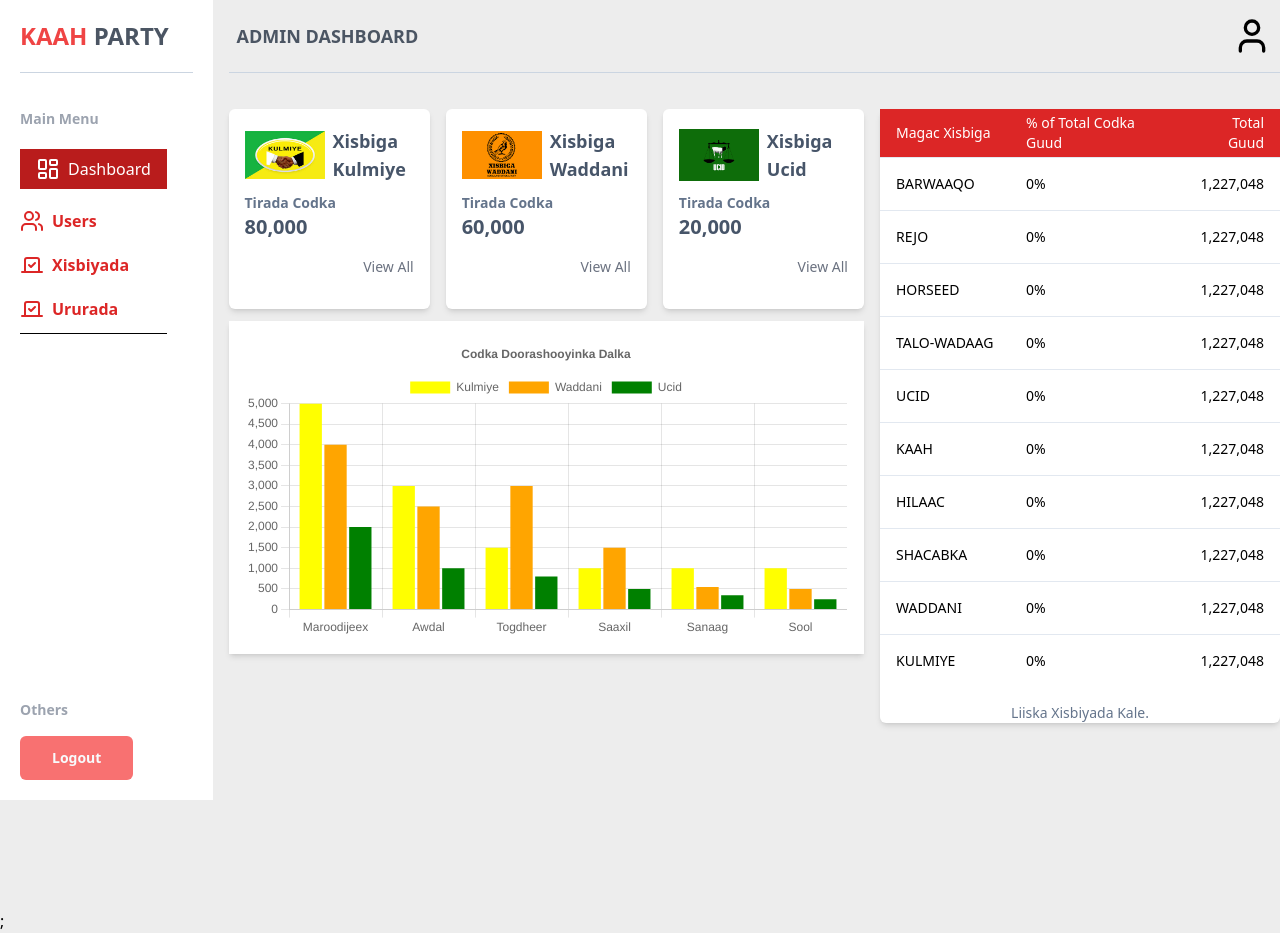
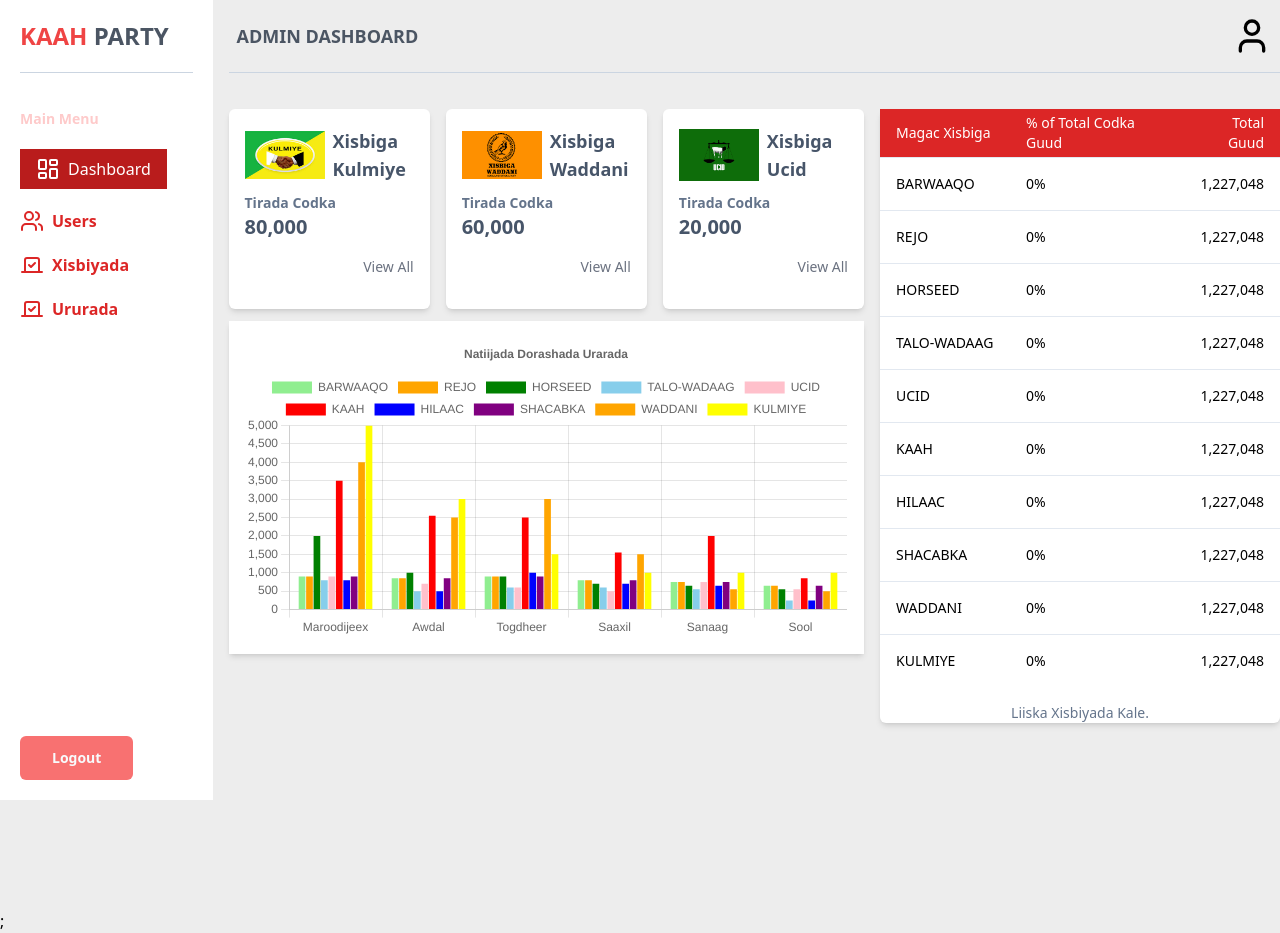
Before and after one commit to mohamein/voting_management_system, a React (Vite) app in the folder frontend/: page / in a window 1280 px wide. Built offline with nearby package versions, Linux system fonts and the light colour scheme; the HTML template or start-up script is replaced by a standard one.

Commit message:
frontend changes

```diff
--- a/frontend/src/components/Main.jsx
+++ b/frontend/src/components/Main.jsx
@@ -1,13 +1,13 @@
 import AllParties from './AllParties';
 import Cards from './Cards';
-import Charts from './Charts';
+import PartiesGraph from './PartiesGraph';
 
 const Main = () => {
   return (
     <div className="flex justify-between gap-4">
-      <div className="flex flex-1 flex-col gap-3">
+      <div className="flex flex-1 flex-col w-full gap-3">
         <Cards />
-        <Charts />
+        <PartiesGraph />
       </div>
       {/* Charts and Listing */}
       <div className="w-[400px] h-[200px]">
--- a/frontend/src/components/PartiesGraph.jsx
+++ b/frontend/src/components/PartiesGraph.jsx
@@ -26,7 +26,7 @@
     },
     title: {
       display: true,
-      text: 'Natiijada Dorashada Axsabta',
+      text: 'Natiijada Dorashada Urarada',
     },
   },
 };
@@ -37,44 +37,54 @@
   labels,
   datasets: [
     {
-      label: 'Kulmiye',
-      data: [5000, 3000, 1500, 1000, 1000, 1000],
-      backgroundColor: 'yellow',
+      label: 'BARWAAQO',
+      data: [900, 850, 900, 800, 750, 650],
+      backgroundColor: 'lightgreen',
     },
     {
-      label: 'Waddani',
+      label: 'REJO',
+      data: [900, 850, 900, 800, 750, 650],
+      backgroundColor: 'orange',
+    },
+    {
+      label: 'HORSEED',
+      backgroundColor: 'green',
+      data: [2000, 1000, 900, 700, 650, 550],
+    },
+    {
+      label: 'TALO-WADAAG',
+      data: [800, 500, 600, 600, 550, 250],
+      backgroundColor: 'skyblue',
+    },
+    {
+      label: 'UCID',
+      data: [900, 700, 600, 500, 750, 550],
+      backgroundColor: 'pink',
+    },
+    {
+      label: 'KAAH',
+      data: [3500, 2550, 2500, 1550, 2000, 850],
+      backgroundColor: 'red',
+    },
+    {
+      label: 'HILAAC',
+      data: [800, 500, 1000, 700, 650, 250],
+      backgroundColor: 'blue',
+    },
+    {
+      label: 'SHACABKA',
+      data: [900, 850, 900, 800, 750, 650],
+      backgroundColor: 'purple',
+    },
+    {
+      label: 'WADDANI',
       data: [4000, 2500, 3000, 1500, 550, 500],
       backgroundColor: 'orange',
     },
     {
-      label: 'Kaah',
-      data: [3500, 2550, 2500, 1550, 2000, 850],
-      backgroundColor: 'red',
-    },
-    {
-      label: 'Horseed',
-      data: [800, 500, 600, 600, 550, 250],
-      backgroundColor: 'skyblue',
-    },
-    {
-      label: 'Hilaac',
-      data: [900, 700, 600, 500, 750, 550],
-      backgroundColor: 'pink',
-    },
-    {
-      label: 'Ucid',
-      data: [2000, 1000, 900, 700, 650, 550],
-      backgroundColor: 'green',
-    },
-    {
-      label: 'Barwaaqo',
-      data: [800, 500, 1000, 700, 650, 250],
-      backgroundColor: 'blue',
-    },
-    {
-      label: 'Rajo',
-      data: [900, 850, 900, 800, 750, 650],
-      backgroundColor: 'orange',
+      label: 'KULMIYE',
+      data: [5000, 3000, 1500, 1000, 1000, 1000],
+      backgroundColor: 'yellow',
     },
   ],
 };
--- a/frontend/src/components/Sidebar.jsx
+++ b/frontend/src/components/Sidebar.jsx
@@ -19,8 +19,8 @@
         </div>
 
         <nav className="flex flex-col items-start justify-between h-full">
-          <ul className="flex flex-col space-y-5 border-b border-black pb-3">
-            <h3 className="text-gray-400 text-sm font-bold">Main Menu</h3>
+          <ul className="flex flex-col space-y-5 ">
+            <h3 className="text-red-200 text-sm font-bold">Main Menu</h3>
 
             <NavLink
               className={({ isActive }) =>
@@ -68,9 +68,7 @@
               Ururada
             </NavLink>
           </ul>
-          <ul className="flex flex-col space-y-4 mt-5">
-            <h3 className="text-gray-400 text-sm font-bold">Others</h3>
-
+          <ul className="flex flex-col mt-5">
             <Button
               className="bg-red-400 hover:bg-red-500 font-semibold"
               size="lg"
```
